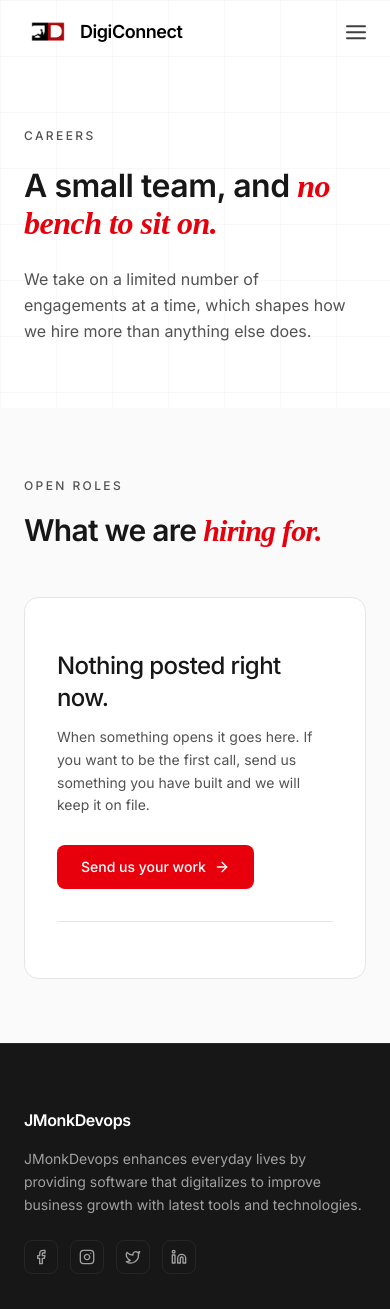
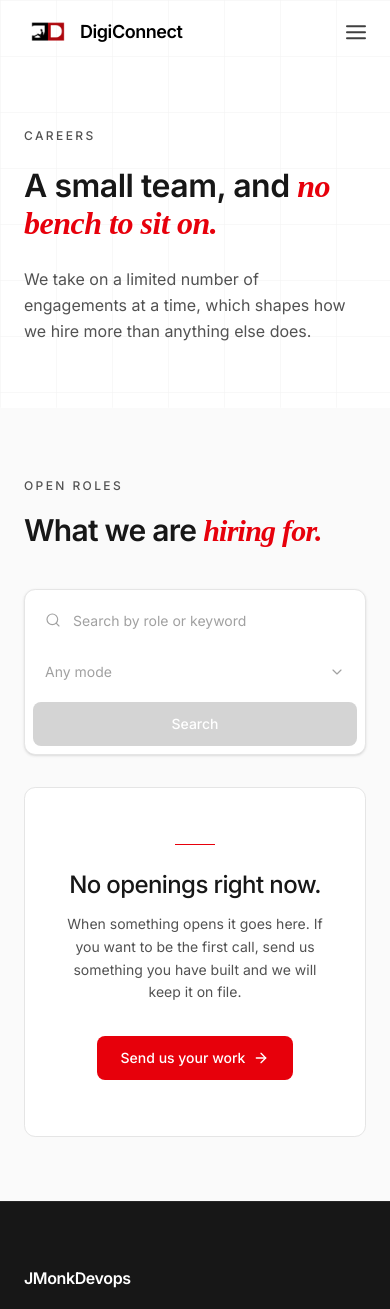
Before and after one commit to LeelaMohan217/J-Monk-Devops, a React (Vite) app: page /digiconnect/careers in a window 390 px wide. Shown: the top 1309 px of the page. Built offline with nearby package versions, Linux system fonts and the light colour scheme.

Commit message:
Add a work-mode filter and search bar to the careers openings list

```diff
--- a/src/sites/digiconnect/pages/careers/OpenRolesSection.jsx
+++ b/src/sites/digiconnect/pages/careers/OpenRolesSection.jsx
@@ -1,40 +1,74 @@
 import { useMemo, useState } from "react";
 import { Link } from "react-router-dom";
 import { motion } from "framer-motion";
-import { ArrowUpRight, ArrowRight, Search } from "lucide-react";
+import { ArrowUpRight, ArrowRight, ChevronDown, Search } from "lucide-react";
 import { riseIn } from "../../../../shared/variants";
 import { STEP, centerTrigger } from "../../../../shared/motionConfig";
 import { openRoles } from "./data";
 import { ACCENT_CLASS } from "../../headingStyles";
 
-// Two states, driven entirely by whether data.js has any roles in it. The empty
-// state is the honest default, since the site does not keep evergreen listings
-// up, so it is a designed state rather than a fallback. Adding entries to
-// `openRoles.items` switches this to the listing without touching this file.
+const ANY_MODE = "Any mode";
+
+// Openings list with a filter bar above it, driven entirely by whether data.js
+// has any roles in `openRoles.items`.
 //
-// The search field is part of the listing state only. It filters on title, type
-// and summary together, so "remote", "backend" and "full-time" all work without
-// needing separate facets, which would be over-built for a board this size.
+// The bar is one bordered object holding three controls rather than three
+// separate stacked form fields, which is what keeps it looking like a designed
+// component instead of a form. The text input flexes, the mode select sizes to
+// its content, and the submit button is the only filled element in the group so
+// the eye lands on it last.
 //
-// It deliberately does not render while `items` is empty. A search box over an
-// empty list is a dead control, and it would be the first thing a visitor
-// reached for on a page whose answer is "nothing posted yet".
+// Filtering applies on submit, not on every keystroke. Given there is an
+// explicit Search button, live-filtering as you type would make that button
+// decorative, and a control that does nothing is worse than no control. Enter
+// submits too, since the bar is a real form.
+//
+// With no roles posted the bar still renders, because a careers page with no
+// visible way to search reads as unfinished. It renders disabled: the controls
+// are plainly inert rather than accepting input that cannot do anything, and the
+// message below says why.
 const OpenRolesSection = () => {
-  const [query, setQuery] = useState("");
+  const [draft, setDraft] = useState({ query: "", mode: ANY_MODE });
+  const [applied, setApplied] = useState({ query: "", mode: ANY_MODE });
+
   const hasRoles = openRoles.items.length > 0;
-  const { emptyState } = openRoles;
+  const { emptyState, modes = [] } = openRoles;
 
   const visibleRoles = useMemo(() => {
-    const q = query.trim().toLowerCase();
-    if (!q) return openRoles.items;
-    return openRoles.items.filter((role) =>
-      [role.title, role.type, role.summary]
+    const q = applied.query.trim().toLowerCase();
+    return openRoles.items.filter((role) => {
+      const matchesMode =
+        applied.mode === ANY_MODE ||
+        role.mode === applied.mode ||
+        (role.type || "").toLowerCase().includes(applied.mode.toLowerCase());
+      if (!matchesMode) return false;
+      if (!q) return true;
+      return [role.title, role.type, role.summary, role.mode]
         .filter(Boolean)
         .join(" ")
         .toLowerCase()
-        .includes(q),
-    );
-  }, [query]);
+        .includes(q);
+    });
+  }, [applied]);
+
+  const isFiltered =
+    applied.query.trim() !== "" || applied.mode !== ANY_MODE;
+
+  const handleSubmit = (e) => {
+    e.preventDefault();
+    setApplied(draft);
+  };
+
+  const reset = () => {
+    const cleared = { query: "", mode: ANY_MODE };
+    setDraft(cleared);
+    setApplied(cleared);
+  };
+
+  // Shared so the input, the select and the button end up exactly the same
+  // height. Three controls that disagree by two pixels is the detail that makes
+  // a bar like this look assembled rather than designed.
+  const CONTROL = "h-11 text-sm text-neutral-900";
 
   return (
     <section
@@ -42,11 +76,7 @@ const OpenRolesSection = () => {
       className="bg-surface-muted py-16 md:py-24 scroll-mt-24"
     >
       <div className="mx-auto max-w-7xl px-6 md:px-8">
-        <motion.div
-          variants={riseIn()}
-          {...centerTrigger}
-          className="max-w-2xl"
-        >
+        <motion.div variants={riseIn()} {...centerTrigger} className="max-w-2xl">
           <span className="text-xs font-medium uppercase tracking-[0.2em] text-neutral-600">
             {openRoles.eyebrow}
           </span>
@@ -56,53 +86,116 @@ const OpenRolesSection = () => {
           </h2>
         </motion.div>
 
-        {hasRoles ? (
-          <>
-            {/* Label is sr-only: the icon plus placeholder carry it visually,
-                but a bare input with no accessible name is unusable with a
-                screen reader. type="search" gives browsers their native clear
-                control for free. */}
-            <motion.div
+        <motion.form
           variants={riseIn(STEP)}
           {...centerTrigger}
+          onSubmit={handleSubmit}
           className="mt-10 md:mt-12"
+          aria-label="Filter open roles"
         >
+          <div className="flex flex-col gap-2 rounded-xl border border-neutral-200 bg-surface p-2 shadow-sm sm:flex-row sm:items-center">
+            <div className="relative flex-1">
+              {/* sr-only labels: the icon and placeholder carry these visually,
+                  but an input with no accessible name is unusable by screen
+                  reader. */}
               <label htmlFor="role-search" className="sr-only">
                 Search open roles
               </label>
-              <div className="relative max-w-md">
               <Search
-                  className="pointer-events-none absolute top-1/2 left-4 h-4 w-4 -translate-y-1/2 text-neutral-400"
+                className="pointer-events-none absolute top-1/2 left-3 h-4 w-4 -translate-y-1/2 text-neutral-400"
                 strokeWidth={1.75}
                 aria-hidden="true"
               />
               <input
                 id="role-search"
                 type="search"
-                  value={query}
-                  onChange={(e) => setQuery(e.target.value)}
-                  placeholder="Search by role, stack, or location"
-                  className="w-full rounded-lg border border-neutral-200 bg-surface py-3 pr-4 pl-11 text-sm text-neutral-900 transition-colors duration-200 placeholder:text-neutral-400 focus:border-neutral-400 focus:outline-none focus-visible:ring-2 focus-visible:ring-neutral-900/10"
+                value={draft.query}
+                disabled={!hasRoles}
+                onChange={(e) =>
+                  setDraft((d) => ({ ...d, query: e.target.value }))
+                }
+                placeholder="Search by role or keyword"
+                className={`w-full rounded-lg bg-transparent pr-3 pl-10 placeholder:text-neutral-400 focus:outline-none focus-visible:ring-2 focus-visible:ring-neutral-900/10 disabled:cursor-not-allowed disabled:text-neutral-400 ${CONTROL}`}
               />
             </div>
 
-              {/* aria-live so a screen reader hears the count change as the
-                  filter narrows, rather than the list silently reordering. */}
-              <p aria-live="polite" className="mt-3 text-xs text-neutral-500">
+            <span
+              className="hidden h-6 w-px shrink-0 bg-neutral-200 sm:block"
+              aria-hidden="true"
+            />
+
+            <div className="relative sm:w-44">
+              <label htmlFor="role-mode" className="sr-only">
+                Work mode
+              </label>
+              {/* appearance-none plus our own chevron, so the control matches
+                  the input instead of inheriting the OS select styling. */}
+              <select
+                id="role-mode"
+                value={draft.mode}
+                disabled={!hasRoles}
+                onChange={(e) =>
+                  setDraft((d) => ({ ...d, mode: e.target.value }))
+                }
+                className={`w-full appearance-none rounded-lg bg-transparent pr-9 pl-3 focus:outline-none focus-visible:ring-2 focus-visible:ring-neutral-900/10 disabled:cursor-not-allowed disabled:text-neutral-400 ${CONTROL}`}
+              >
+                <option value={ANY_MODE}>{ANY_MODE}</option>
+                {modes.map((mode) => (
+                  <option key={mode} value={mode}>
+                    {mode}
+                  </option>
+                ))}
+              </select>
+              <ChevronDown
+                className="pointer-events-none absolute top-1/2 right-3 h-4 w-4 -translate-y-1/2 text-neutral-400"
+                strokeWidth={1.75}
+                aria-hidden="true"
+              />
+            </div>
+
+            <button
+              type="submit"
+              disabled={!hasRoles}
+              className={`inline-flex shrink-0 items-center justify-center gap-2 rounded-lg bg-red-600 px-6 font-medium text-white transition-colors duration-300 hover:bg-red-700 focus-visible:outline-2 focus-visible:outline-offset-2 focus-visible:outline-red-600 disabled:cursor-not-allowed disabled:bg-neutral-300 ${CONTROL} !text-white`}
+            >
+              Search
+            </button>
+          </div>
+
+          {hasRoles && (
+            // aria-live so the count is announced when the filter is applied,
+            // rather than the list silently changing under a screen reader.
+            <div
+              aria-live="polite"
+              className="mt-3 flex items-center gap-3 text-xs text-neutral-500"
+            >
+              <span>
                 {visibleRoles.length}{" "}
                 {visibleRoles.length === 1 ? "role" : "roles"}
-                {query.trim() ? ` matching "${query.trim()}"` : " open"}
-              </p>
-            </motion.div>
+                {isFiltered ? " matching" : " open"}
+              </span>
+              {isFiltered && (
+                <button
+                  type="button"
+                  onClick={reset}
+                  className="font-medium text-red-700 underline decoration-red-300 underline-offset-4 transition-colors hover:text-red-800 hover:decoration-red-600 focus-visible:outline-2 focus-visible:outline-offset-2 focus-visible:outline-red-600"
+                >
+                  Clear filters
+                </button>
+              )}
+            </div>
+          )}
+        </motion.form>
 
+        {hasRoles ? (
+          <>
             <div className="mt-8 border-t border-neutral-200 md:mt-10">
               {visibleRoles.map((role) => (
                 <motion.div
                   key={role.id}
-                // No index step: this is a variable-length list of full-width
-                // rows, so each one gets its own centre-line trigger and fires
-                // when it arrives. A step here would stall rows that are already
-                // on screen, which is the case motionConfig warns about.
+                  // No index step: a variable-length list of full-width rows, so
+                  // each gets its own centre-line trigger and fires when it
+                  // arrives. A step would stall rows already on screen.
                   variants={riseIn()}
                   {...centerTrigger}
                   className="border-b border-neutral-200"
@@ -115,9 +208,7 @@ const OpenRolesSection = () => {
                       <span className="block text-[0.7rem] font-medium uppercase tracking-[0.25em] text-neutral-500">
                         {role.type}
                       </span>
-                    <h3
-                      className="mt-2 text-2xl font-medium tracking-tight text-neutral-900 md:text-3xl"
-                    >
+                      <h3 className="mt-2 text-2xl font-medium tracking-tight text-neutral-900 md:text-3xl">
                         {role.title}
                       </h3>
                       <p className="mt-2 max-w-2xl text-sm leading-relaxed text-neutral-600">
@@ -135,41 +226,43 @@ const OpenRolesSection = () => {
               ))}
             </div>
 
-            {/* The filter can empty the list even though roles exist, which is
-                a different situation from having none posted. Saying so, with a
-                way back, beats leaving the reader looking at a bare rule. */}
+            {/* Filtered to nothing is a different situation from none posted, so
+                it gets its own wording and a way back. */}
             {visibleRoles.length === 0 && (
-              <div className="py-10 text-center md:py-14">
+              <div className="py-12 text-center md:py-16">
                 <p className="text-sm leading-relaxed text-neutral-600">
-                  No open roles match that search.
+                  No open roles match those filters.
                 </p>
                 <button
                   type="button"
-                  onClick={() => setQuery("")}
+                  onClick={reset}
                   className="mt-3 text-sm font-medium text-red-700 underline decoration-red-300 underline-offset-4 transition-colors hover:text-red-800 hover:decoration-red-600 focus-visible:outline-2 focus-visible:outline-offset-2 focus-visible:outline-red-600"
                 >
-                  Clear the search
+                  Clear filters
                 </button>
               </div>
             )}
           </>
         ) : (
           <motion.div
-            variants={riseIn(STEP)}
+            variants={riseIn(STEP * 2)}
             {...centerTrigger}
-            className="mt-12 rounded-2xl border border-neutral-200 bg-surface p-8 md:mt-16 md:p-10"
+            className="mt-8 rounded-xl border border-neutral-200 bg-surface px-8 py-14 text-center md:mt-10 md:py-20"
           >
-            <span className="h-px w-10 bg-red-600" aria-hidden="true" />
-            <h3 className="mt-5 text-2xl font-medium tracking-tight text-neutral-900 md:text-3xl">
+            <span
+              className="mx-auto block h-px w-10 bg-red-600"
+              aria-hidden="true"
+            />
+            <h3 className="mt-6 text-2xl font-medium tracking-tight text-neutral-900 md:text-3xl">
               {emptyState.heading}
             </h3>
-            <p className="mt-3 max-w-2xl text-sm leading-relaxed text-neutral-600 md:text-base">
+            <p className="mx-auto mt-3 max-w-md text-sm leading-relaxed text-neutral-600">
               {emptyState.body}
             </p>
 
             <Link
               to={emptyState.ctaHref}
-              className="group mt-7 inline-flex items-center gap-2 rounded-lg bg-red-600 px-6 py-3 text-sm font-medium text-white transition-colors duration-300 hover:bg-red-700 focus-visible:outline-2 focus-visible:outline-offset-2 focus-visible:outline-red-600"
+              className="group mt-8 inline-flex items-center gap-2 rounded-lg bg-red-600 px-6 py-3 text-sm font-medium text-white transition-colors duration-300 hover:bg-red-700 focus-visible:outline-2 focus-visible:outline-offset-2 focus-visible:outline-red-600"
             >
               {emptyState.ctaLabel}
               <ArrowRight
@@ -177,16 +270,6 @@ const OpenRolesSection = () => {
                 aria-hidden="true"
               />
             </Link>
-
-            <p className="mt-8 border-t border-neutral-200 pt-6 text-sm leading-relaxed text-neutral-600">
-              {emptyState.altText}{" "}
-              <Link
-                to={emptyState.altHref}
-                className="font-medium text-red-700 underline decoration-red-300 underline-offset-4 transition-colors hover:text-red-800 hover:decoration-red-600 focus-visible:outline-2 focus-visible:outline-offset-2 focus-visible:outline-red-600"
-              >
-                {emptyState.altLabel}
-              </Link>
-            </p>
           </motion.div>
         )}
       </div>
--- a/src/sites/digiconnect/pages/careers/data.js
+++ b/src/sites/digiconnect/pages/careers/data.js
@@ -34,12 +34,14 @@ export const openRoles = {
   // { id: "senior-backend", title: "Senior Backend Engineer",
   //   type: "Full-time, Guntur", summary: "...", href: "/digiconnect/contact" }
   //
-  // The search field above the list appears only when this array has entries.
-  // A search box over an empty list is a dead control, and it would be the first
-  // thing a visitor touched on a page whose honest answer is "nothing yet".
+  // Options for the work-mode filter. Edit here rather than in the component;
+  // "Any mode" is added by the component as the default and is not a value.
+  modes: ["Remote", "Hybrid", "On-site"],
+  // Add `mode` to each entry alongside the fields above, matching one of the
+  // strings in `modes`, and the dropdown starts filtering on it.
   items: [],
   emptyState: {
-    heading: "Nothing posted right now.",
+    heading: "No openings right now.",
     // Trimmed from five sentences to two. The point is that there is nothing
     // open and that unsolicited work is still welcome; the paragraph explaining
     // our stance on evergreen listings was longer than the roles list it stood
```
Lines whose indentation alone changed are shown as unchanged.
